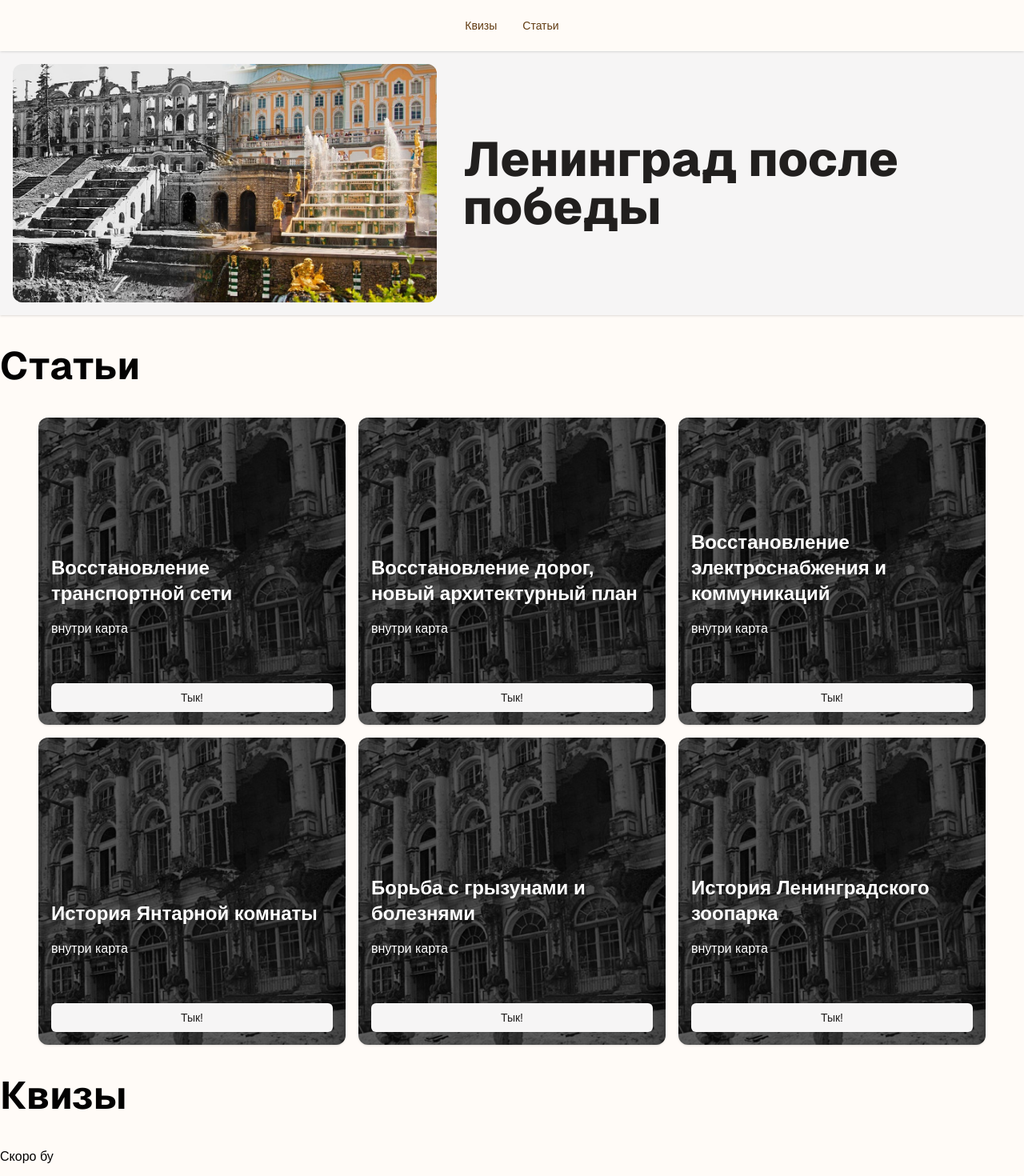
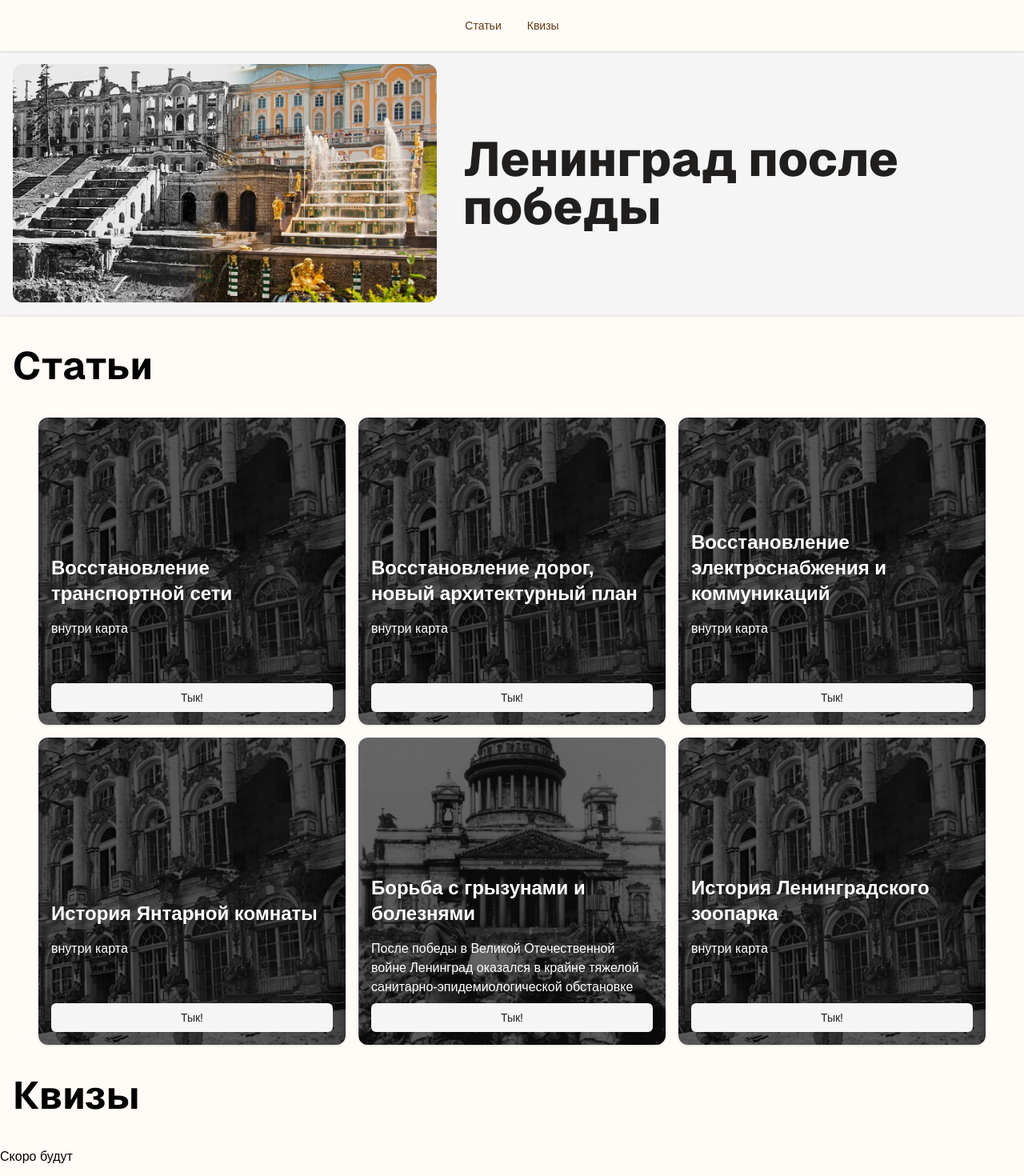
Before and after one commit to JmihPajiloy/history, a Next.js app: page / in a window 1280 px wide. Shown: the top 1470 px of the page at 80% size. Built offline with nearby package versions, Linux system fonts and the light colour scheme.

Commit message:
add: article preview

```diff
--- a/app/articles/layout.tsx
+++ b/app/articles/layout.tsx
@@ -3,17 +3,22 @@ import { Button } from "@/components/ui/button";
 import Link from "next/link";
 import { ArrowLeft } from "lucide-react";
 
+const Back = () => (
+  <div className="flex py-4">
+    <Button variant="secondary" asChild>
+      <Link href="/">
+        <ArrowLeft className="mr-2" /> На главную
+      </Link>
+    </Button>
+  </div>
+);
+
 const Layout = ({ children }: PropsWithChildren) => {
   return (
     <main className="py-4 px-48 grow">
-      <div className="flex py-4">
-        <Button variant="secondary" asChild>
-          <Link href="/">
-            <ArrowLeft className="mr-2" /> На главную
-          </Link>
-        </Button>
-      </div>
+      <Back/>
       {children}
+      <Back/>
     </main>
   );
 };
--- a/app/page.tsx
+++ b/app/page.tsx
@@ -1,8 +1,7 @@
 import { AspectRatio } from "@/components/ui/aspect-ratio";
 import Image from "next/image";
 import React from "react";
-import { Quizes } from "@/components/quizes";
-import { Articles } from "@/components/articles";
+import { Articles, Quizes } from "@/components/topics";
 
 
 export default function Page() {
--- a/components/article-card.tsx
+++ b/components/article-card.tsx
@@ -21,7 +21,7 @@ export const ArticleCardTitle = ({ children, className, ...props }: PropsWithChi
 
 export const ArticleCardDescription = ({ children, className, ...props }: PropsWithChildren<{className?: string}>) => {
   return (
-    <p {...props} className={cn("text-white my-4 h-16", className)}>{children}</p>
+    <p {...props} className={cn("text-white mt-4 mb-3 h-[4.25rem] text-ellipsis overflow-hidden", className)}>{children}</p>
   );
 };
 
@@ -31,15 +31,18 @@ type Props = {
   href?: string
 }
 
-export const ArticleCard = ({ children, href = "/", offset = 8.25 }: PropsWithChildren<Props>) => {
+export const ArticleCard = ({ children, href = "/", background = "/img.png", offset = 8.25 }: PropsWithChildren<Props>) => {
   const [props, api] = useSpring(() => ({
     from: { y: 0, backdropFilter: "brightness(60%)" },
     to: { y: -rem(offset), backdropFilter: "brightness(40%)" }
   }));
   return (
-    <article className="h-96 w-96 rounded-xl bg-cover bg-center bg-[url('/img.png')] overflow-hidden shadow"
+    <article className="h-96 w-96 rounded-xl bg-cover bg-center overflow-hidden shadow"
              onMouseEnter={() => api.start({ to: { y: -rem(offset), backdropFilter: "brightness(40%)" } })}
              onMouseLeave={() => api.start({ to: { y: 0, backdropFilter: "brightness(60%)" } })}
+             style={{
+               backgroundImage: `url('${background}')`
+             }}
     >
       <animated.div
         className="h-[200%] w-full p-4 backdrop-brightness-75"
--- a/components/header.tsx
+++ b/components/header.tsx
@@ -46,14 +46,10 @@ const LinkButton = ({ href, children }: PropsWithChildren<{ href: string }>) =>
 export const Header = () => {
 
   return (
-    <header className="w-full h-16 flex justify-center items-center sticky top-0 bg-background z-30 shadow">
+    <header className="w-full h-16 flex justify-center items-center sticky shadow top-0 bg-background z-30">
       <nav className="gap-2">
-        <LinkButton href="/#quizes">
-          Квизы
-        </LinkButton>
-        <LinkButton href="/#articles">
-          Статьи
-        </LinkButton>
+        <LinkButton href="/#articles">Статьи</LinkButton>
+        <LinkButton href="/#quizes">Квизы</LinkButton>
       </nav>
     </header>
   );
--- a/components/articles.tsx
+++ b/components/topics/articles.tsx
@@ -4,8 +4,7 @@ import { ArticleCard, ArticleCardDescription, ArticleCardTitle } from "@/compone
 export const Articles = () => {
   return (
     <>
-      <h2 className="font-heading font-bold py-10 text-5xl scroll-mt-16" id="articles">Статьи</h2>
-      {/*{inView ? "true" : "false"}*/}
+      <h2 className="font-heading font-bold px-4 py-10 text-5xl scroll-mt-16" id="articles">Статьи</h2>
       <div className="flex flex-wrap gap-4 justify-center">
         <ArticleCard>
           <ArticleCardTitle>Восстановление транспортной сети</ArticleCardTitle>
@@ -23,9 +22,9 @@ export const Articles = () => {
           <ArticleCardTitle>История Янтарной комнаты</ArticleCardTitle>
           <ArticleCardDescription>внутри карта</ArticleCardDescription>
         </ArticleCard>
-        <ArticleCard href="/articles/rodent-and-disease-control">
+        <ArticleCard href="/articles/rodent-and-disease-control" background="/photo1.jpeg">
           <ArticleCardTitle>Борьба с грызунами и болезнями</ArticleCardTitle>
-          <ArticleCardDescription>внутри карта</ArticleCardDescription>
+          <ArticleCardDescription>После победы в Великой Отечественной войне Ленинград оказался в крайне тяжелой санитарно-эпидемиологической обстановке</ArticleCardDescription>
         </ArticleCard>
         <ArticleCard>
           <ArticleCardTitle>История Ленинградского зоопарка</ArticleCardTitle>
--- /dev/null
+++ b/components/topics/index.ts
@@ -0,0 +1,2 @@
+export * from "@/components/topics/articles";
+export * from "@/components/topics/quizes";
--- a/components/quizes.tsx
+++ b/components/topics/quizes.tsx
@@ -3,9 +3,9 @@ import React from "react";
 export const Quizes = () => {
   return (
     <>
-      <h2 className="font-bold py-10 font-heading text-5xl scroll-mt-14" id="quizes">Квизы</h2>
+      <h2 className="font-bold py-10 px-4 font-heading text-5xl scroll-mt-14" id="quizes">Квизы</h2>
       <div className="flex gap-4 w-full h-[1000px]">
-        Скоро бу
+        Скоро будут
       </div>
     </>
   );
```
Also changed, not shown: app/layout.tsx (+7 -7 lines), app/quizes/dates/page.tsx (renamed from app/quizes/[id]/page.tsx).
